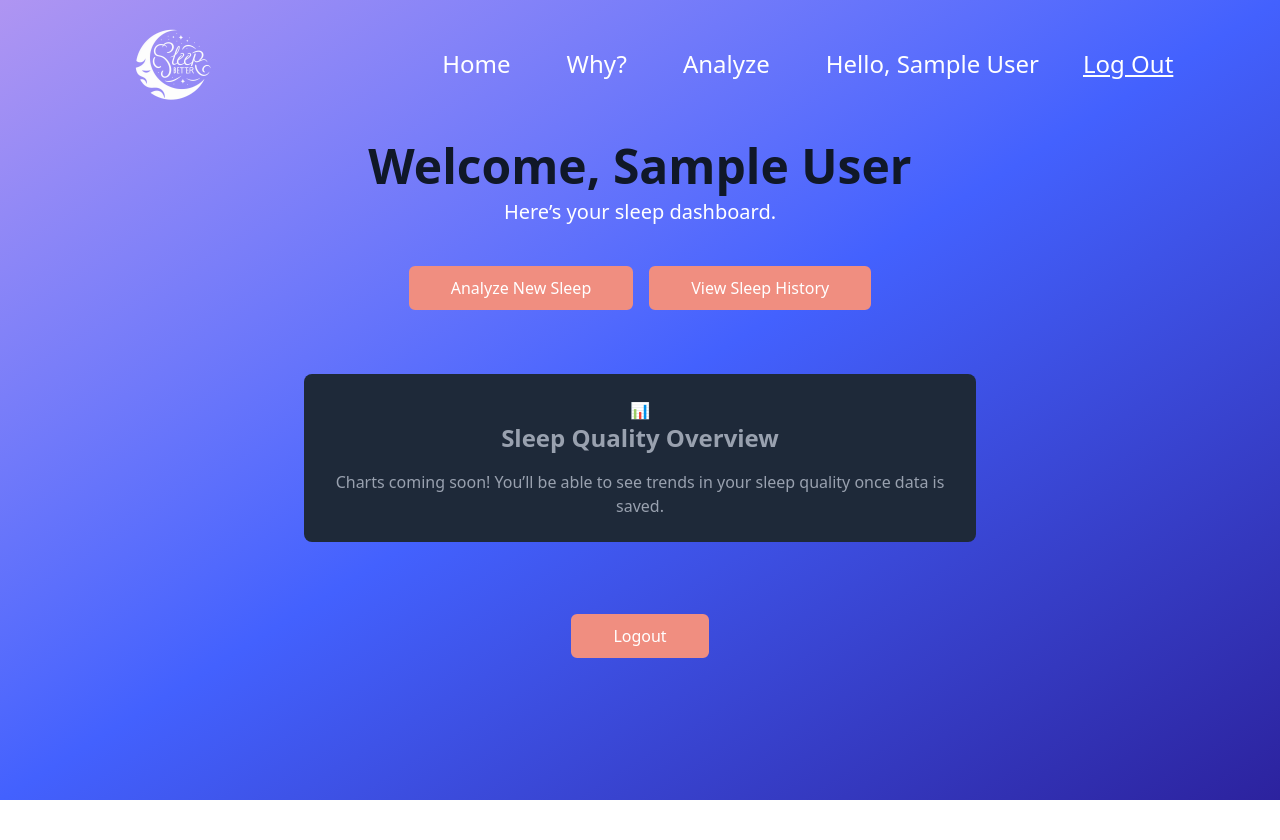
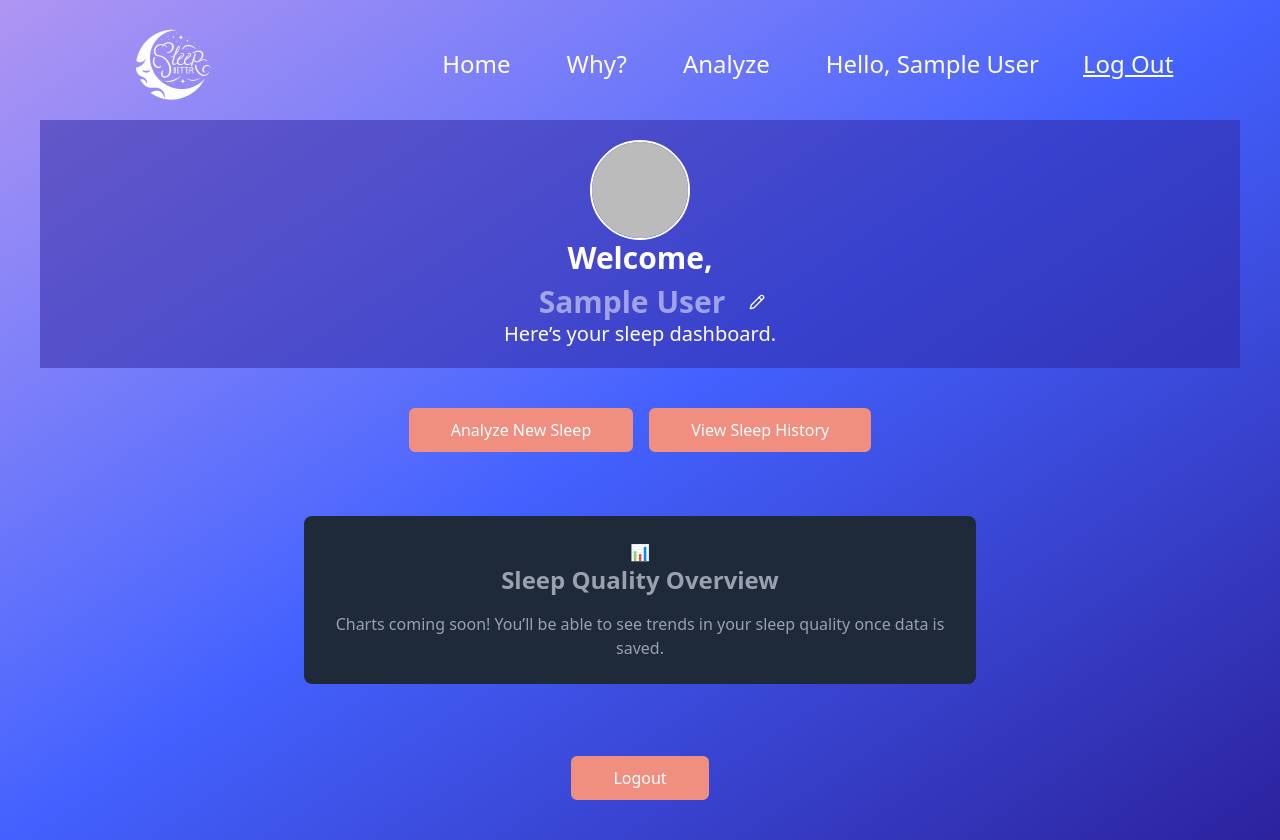
Before and after one commit to Ajaiah-D/HunterCapstoneSpring2025, a React (Vite) app in the folder sleepanalyzer/: page /Profile in a window 1280 px wide. Before the commit the page ends 800 px from the top, so only its background shows below. Built offline with nearby package versions, Linux system fonts and the light colour scheme; no server answers; sample sign-in values are in the browser's storage; a web font is replaced by a local one.

Commit message:
allow user to change username

```diff
--- a/sleepanalyzer/src/pages/Profile.tsx
+++ b/sleepanalyzer/src/pages/Profile.tsx
@@ -1,18 +1,58 @@
-import { AuthContext } from '@/components/AuthProvider';
-import CustomButton from '@/components/CustomButton';
-import { useContext, useEffect } from "react";
-import { useNavigate } from 'react-router';
+import { AuthContext } from "@/components/AuthProvider";
+// import { upload } from "@/components/AuthProvider";
+import CustomButton from "@/components/CustomButton";
+import { LuPencil } from "react-icons/lu";
+import { useContext, useEffect, useState } from "react";
+import { useNavigate } from "react-router";
+import CustomInput from "@/components/CustomInput";
 
 type Props = {};
 
 const Profile = (props: Props) => {
-  const { user, logOut } = useContext(AuthContext);
+  const [photoURL, setPhotoURL] = useState("src/assets/logo.png");
+  const [displayName, setDisplayName] = useState("");
+  // const [image, setImage] = useState<File | null>(null);
+  const [loading, setLoading] = useState(false);
+  const { logOut, updateUsername, user } = useContext(AuthContext);
   const navigate = useNavigate();
+
+  // const handleFileChange = (event: React.ChangeEvent<HTMLInputElement>) => {
+  //   const file = event.target.files?.[0];
+  //   if (file) {
+  //     setImage(file);
+  //   }
+  // };
+
+  // const handleUpload = async () => {
+  //   if (image && currentUser) {
+  //     upload(image, currentUser, setLoading);
+  //   }
+  // };
+
   useEffect(() => {
-    if (!user) {
-      navigate("/login");
+    if (user?.photoURL) {
+      setPhotoURL(user.photoURL);
+    }
+    if (user?.displayName) {
+      setDisplayName(user.displayName)
+    }
+    else if (user?.email) {
+      setDisplayName(user.email)
     }
   }, [user]);
+
+  const handleUpdate = async (e: React.MouseEvent<HTMLElement>) => {
+    try {
+      if(user) {
+        setLoading(false);
+        await updateUsername(user, displayName);
+        console.log("Updated username");
+      }
+    } catch(error) {
+      console.log(error);
+    }
+    setLoading(true);
+  }
 
   const handleClick = async () => {
     try {
@@ -28,13 +68,54 @@ const Profile = (props: Props) => {
   if (!user) return null;
 
   return (
-    <div className="min-h-screen w-full bg-gradient-to-br from-[#AF95F2] via-[#4361FE] to-[#2C229E] text-gray-900 font-main flex flex-col items-center justify-center p-10 gap-10 text-center">
+    <div className="min-h-screen w-full bg-gradient-to-br from-[#AF95F2] via-[#4361FE] to-[#2C229E] font-main center p-10 gap-10 text-center text-white overflow-x-hidden">
+      <div className="bg-darkblue/50 center p-5 mt-20 w-full">
+        {/* Avatar */}
+      <div>
+        <img
+          src={photoURL}
+          alt="Avatar Image"
+          className="w-[100px] h-[100px] border-2 border-white rounded-[50%] grid m-auto"
+        />
+        {/* <CustomInput type="file" onChange={handleFileChange} />
+        <CustomButton
+          noOriginalStyle={true}
+          onClick={handleUpload}
+          disabled={loading || !photoURL}
+        >
+          Upload
+        </CustomButton> */}
+      </div>
 
       {/* Greeting */}
-      <div>
-        <h1 className="text-5xl font-bold mb-2">Welcome, {user.displayName || user.email}</h1>
-        <p className="text-xl text-white">Here’s your sleep dashboard.</p>
+      <div className="center w-full">
+        <div className="center w-full">
+          <h1 className="text-3xl font-bold mb-2">
+            Welcome,
+           </h1>
+          <div className="flex flex-row justify-center items-center">
+            <CustomInput
+            original={true}
+            customization="p-0 w-[50%] text-3xl font-bold text-center"
+            placeholder={displayName}
+            type="string"
+            onChange={(e) => setDisplayName(e.target.value)}
+          />
+          <CustomButton
+          noOriginalStyle={true}
+          onClick={handleUpdate}
+          disabled={loading}
+          >
+            <LuPencil />
+          </CustomButton>
+          </div>
+        </div>
+
+        <p className="text-xl">Here’s your sleep dashboard.</p>
       </div>
+      </div>
+
+
 
       {/* Navigation Buttons */}
       <div className="flex gap-4">
```
